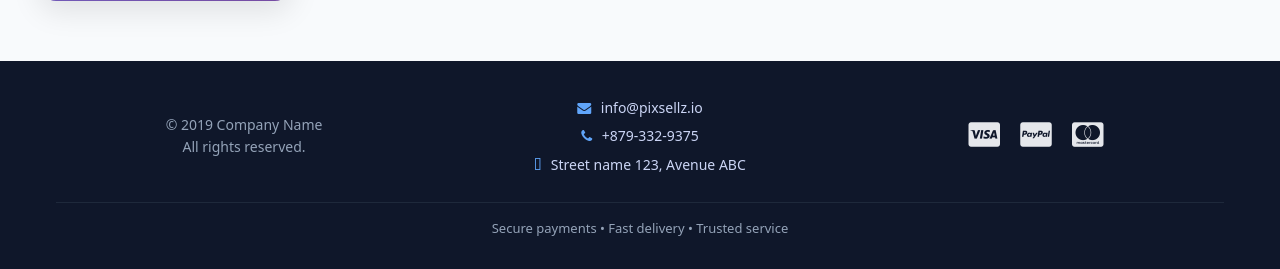
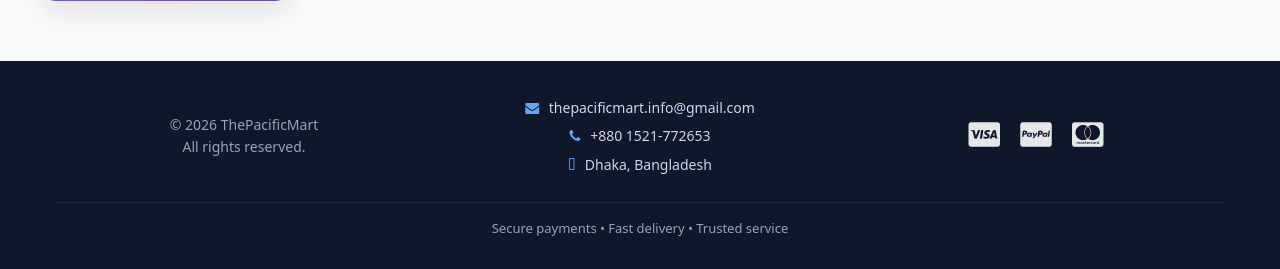
Before and after one commit to daCircuitSage/PACIFICMART, a Django app: page /accounts/change_password/ in a window 1280 px wide. Shown: the part 805-1074 px from the top of the page. Run offline with Django 5.2, Linux system fonts and the light colour scheme; the visitor is signed in with stand-in values (Sample User, id 1); data comes from the database, SQL or seed files in the repository; data that the repository does not hold is empty; some libraries are stand-ins or nearby versions.

Commit message:
Update footer.html

```diff
--- a/App/templates/includes/footer.html
+++ b/App/templates/includes/footer.html
@@ -64,15 +64,15 @@
   <div class="container">
     <div class="footer-grid">
       <div class="footer-brand">
-        &copy; 2019 Company Name
+        &copy; 2026 ThePacificMart
         <br>
         All rights reserved.
       </div>
 
       <div class="footer-contact">
-        <span><i class="fa fa-envelope"></i> info@pixsellz.io</span>
-        <span><i class="fa fa-phone"></i> +879-332-9375</span>
-        <span><i class="fa fa-map-marker-alt"></i> Street name 123, Avenue ABC</span>
+        <span><i class="fa fa-envelope"></i> thepacificmart.info@gmail.com</span>
+        <span><i class="fa fa-phone"></i> +880 1521-772653</span>
+        <span><i class="fa fa-map-marker-alt"></i> Dhaka, Bangladesh</span>
       </div>
 
       <div class="footer-payments">
```
